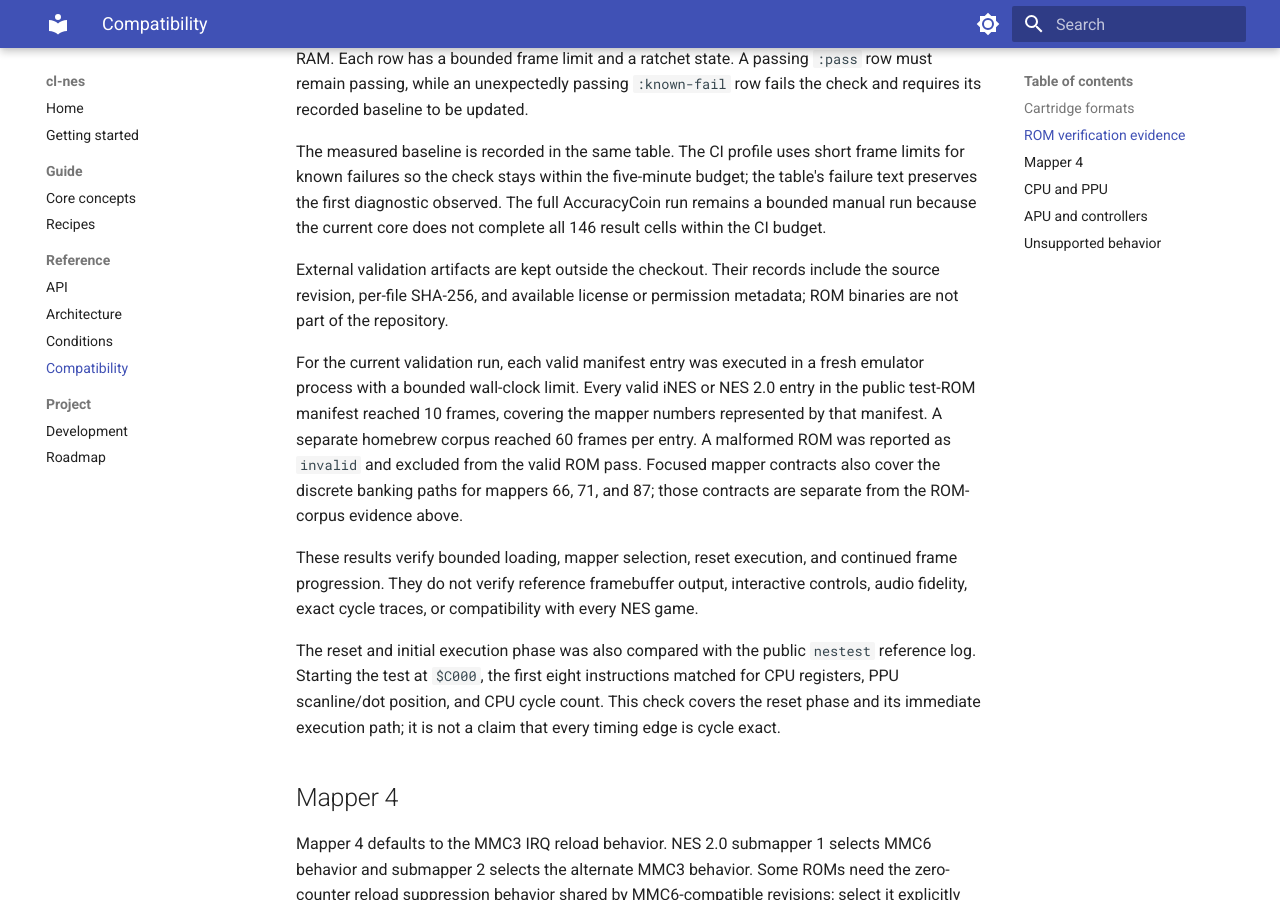
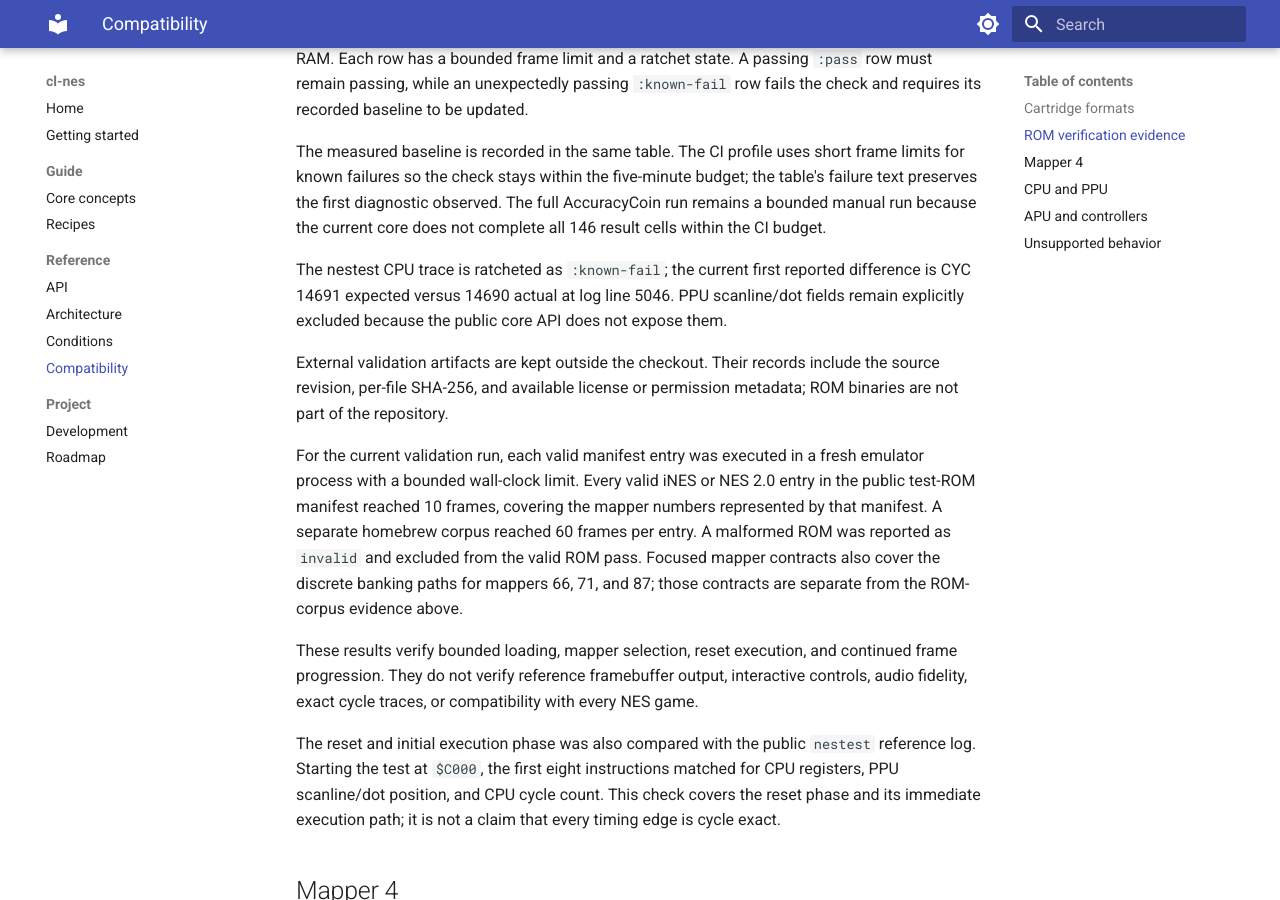
Before and after one commit to nerima-lisp/cl-nes, an MkDocs documentation site: the page built from docs/src/reference/compatibility.md, in a window 1280 px wide and 900 px high, scrolled down 866 px. Built offline with MkDocs 1.6.1 and Material for MkDocs 9.7.7, drawn with Linux system fonts in a browser that asks for light colours.

Commit message:
test(rom-suite): ratchet nestest as known failure

```diff
--- a/docs/src/reference/compatibility.md
+++ b/docs/src/reference/compatibility.md
@@ -41,6 +41,11 @@ frame limits for known failures so the check stays within the five-minute
 budget; the table's failure text preserves the first diagnostic observed. The
 full AccuracyCoin run remains a bounded manual run because the current core
 does not complete all 146 result cells within the CI budget.
+
+The nestest CPU trace is ratcheted as `:known-fail`; the current first
+reported difference is CYC 14691 expected versus 14690 actual at log line
+5046. PPU scanline/dot fields remain explicitly excluded because the public
+core API does not expose them.
 
 External validation artifacts are kept outside the checkout. Their records
 include the source revision, per-file SHA-256, and available license or
```
Also changed, not shown: 3 other files.
